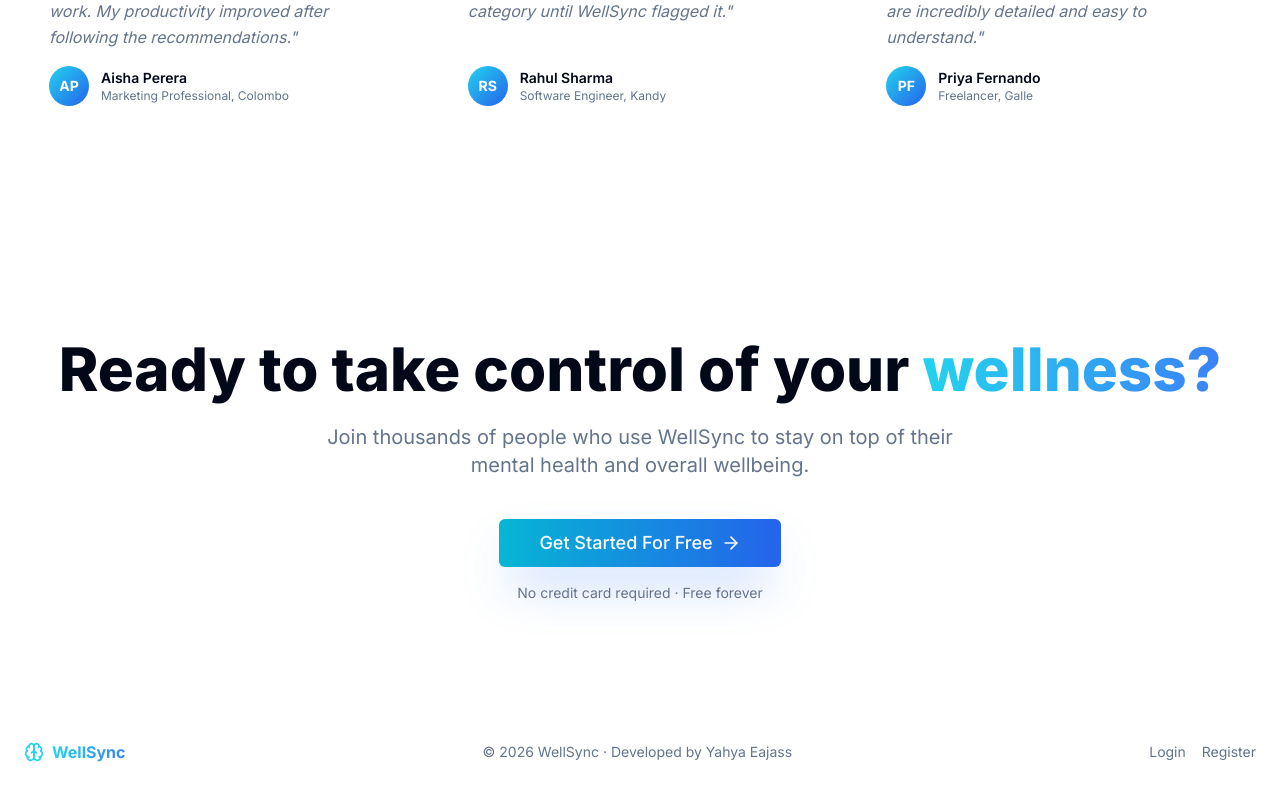
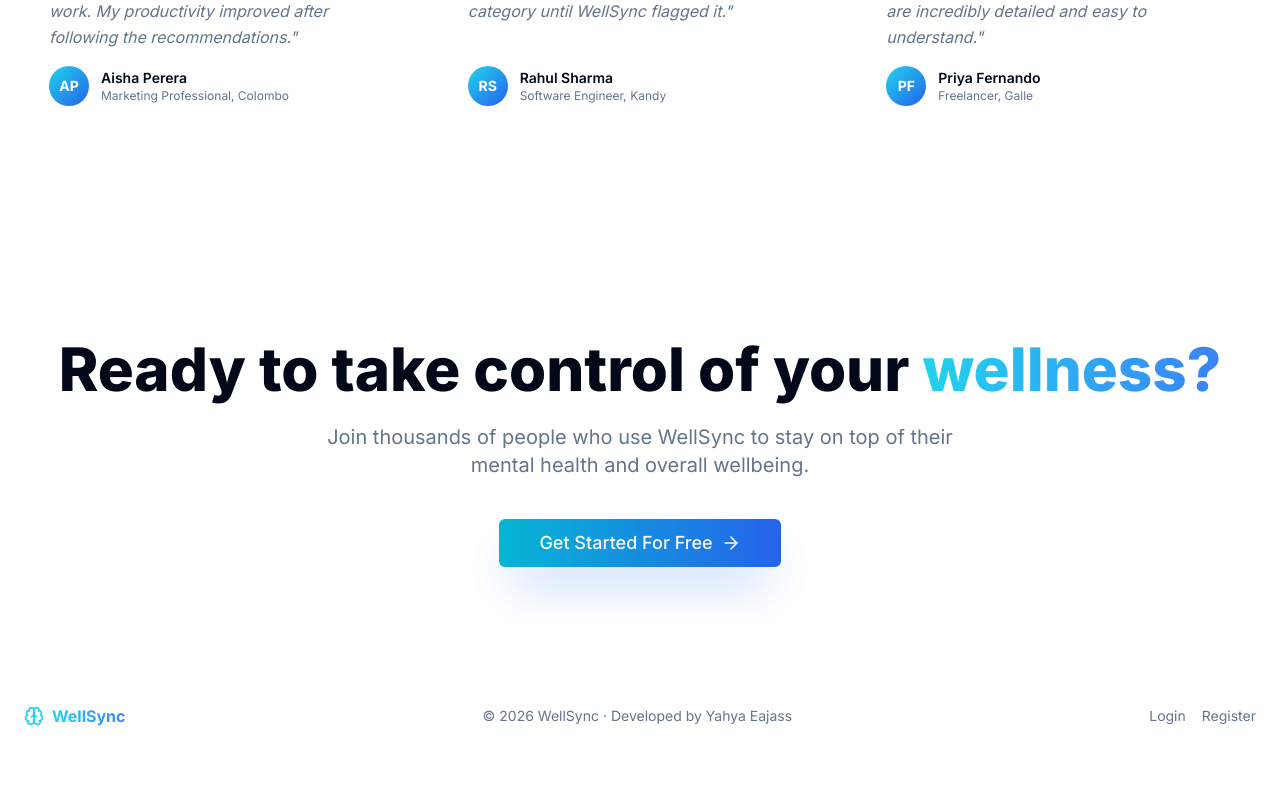
Before and after one commit to YahyaEajass05/WellSync, a Next.js app in the folder frontend/: page / in a window 1280 px wide. Shown: the part 3345-4145 px from the top of the page. After the commit the page ends 4113 px from the top, so only its background shows below. Built offline with nearby package versions, Linux system fonts and the light colour scheme.

Commit message:
fix(landing): remove 'No credit card required' text from CTA section

```diff
--- a/frontend/app/page.tsx
+++ b/frontend/app/page.tsx
@@ -496,7 +496,6 @@ export default function HomePage() {
               Get Started For Free <ArrowRight className="h-5 w-5" />
             </Button>
           </Link>
-          <p className="text-muted-foreground text-sm mt-4">No credit card required · Free forever</p>
         </div>
         <div className="absolute inset-0 -z-10 bg-gradient-to-br from-cyan-500/10 via-blue-500/10 to-purple-500/10 blur-3xl" />
       </section>
```
